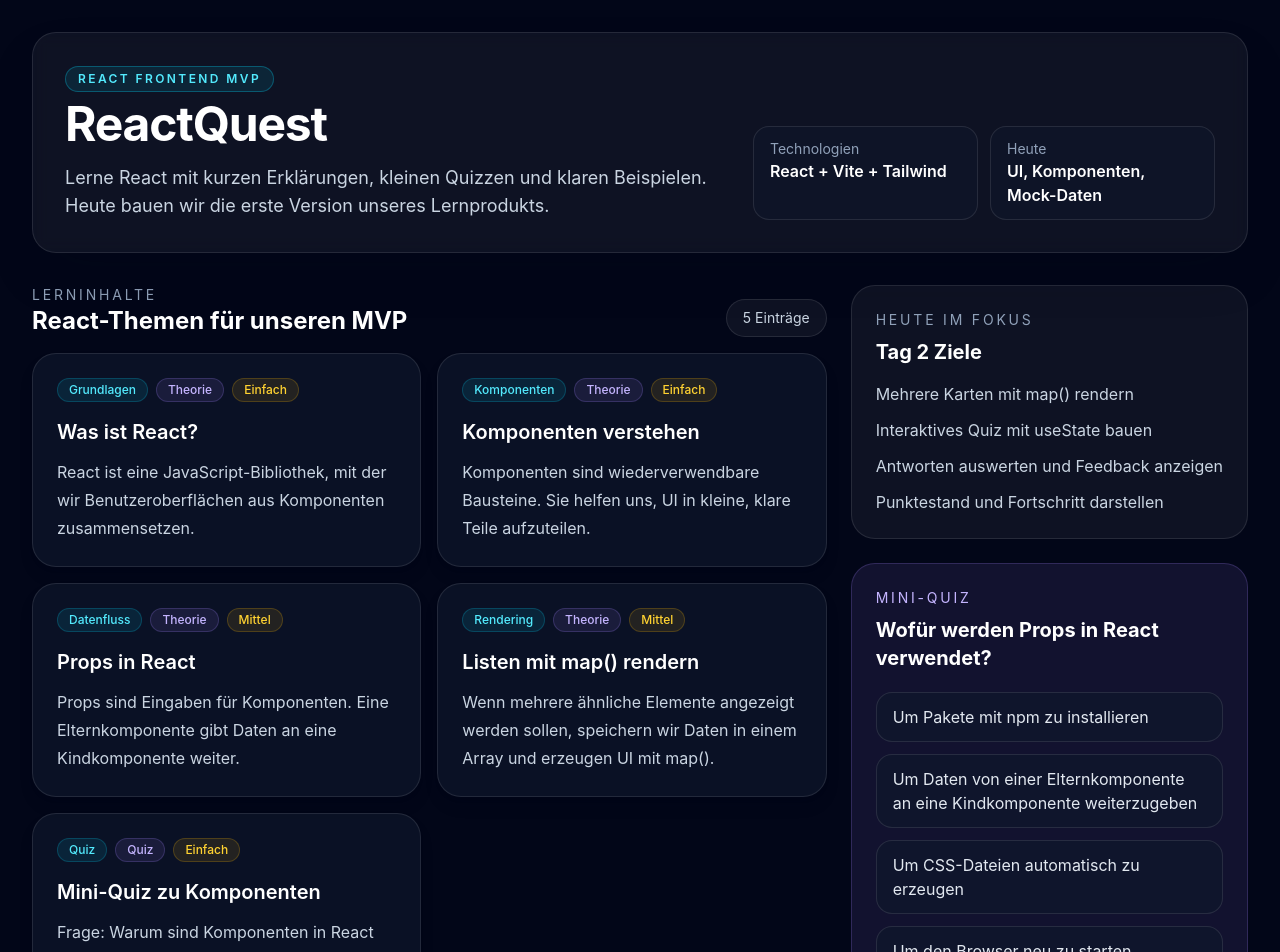
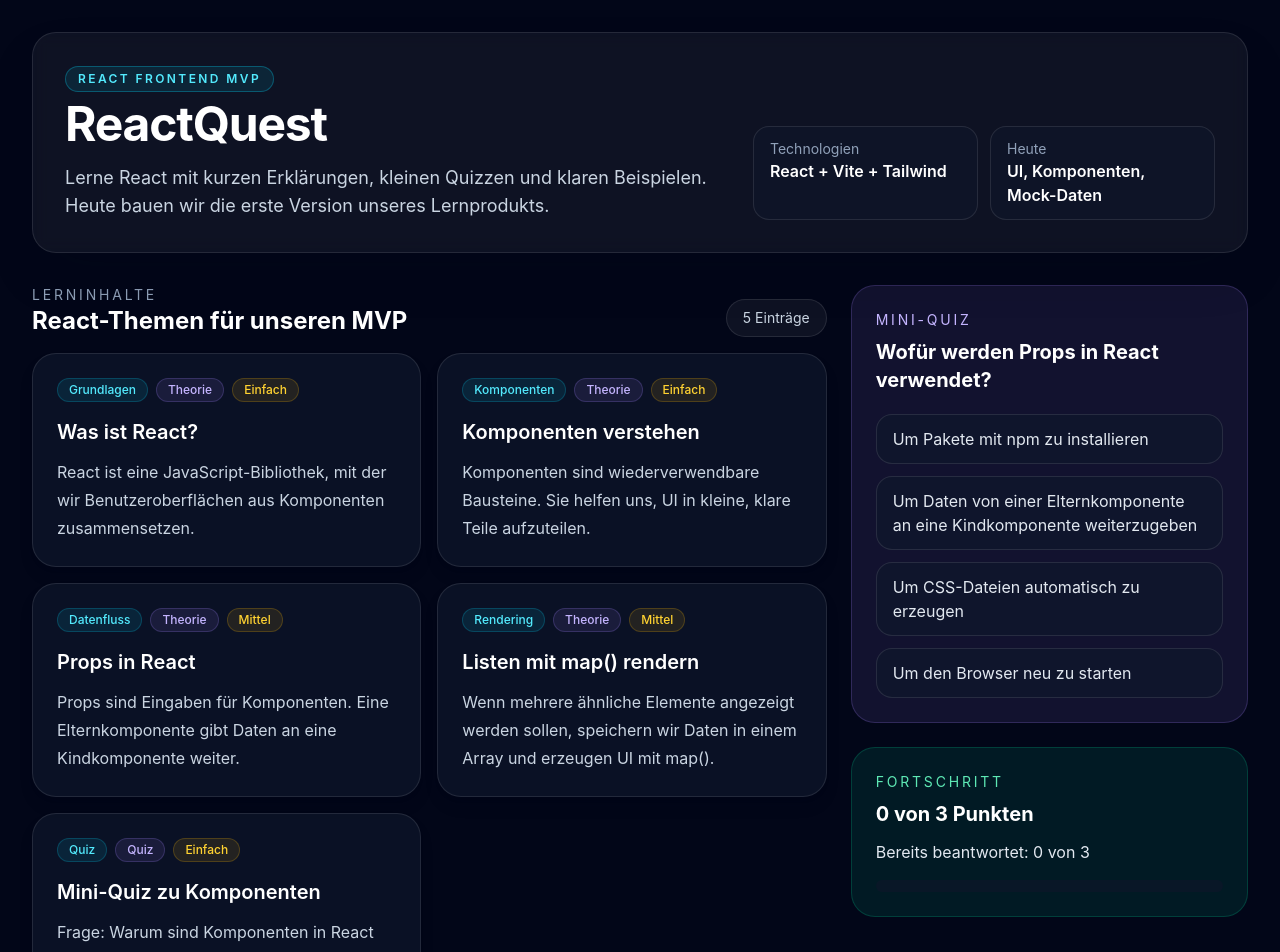
Before and after one commit to MKaracam90/M_K_React, a React (Vite) app: page / in a window 1280 px wide. Shown: the top 952 px of the page. Built offline with nearby package versions, Linux system fonts and the light colour scheme.

Commit message:
Implementiere Fortschrittanzeige.

```diff
--- a/src/App.jsx
+++ b/src/App.jsx
@@ -3,14 +3,31 @@ import Header from './components/Header'
 import LessonList from './components/LessonList'
 import GoalsCard from './components/GoalsCard'
 import QuizCard from './components/QuizCard'
+import ProgressCard from './components/ProgressCard'
 import { lessons } from './data/lessons'
 import { quizQuestions } from './data/quizQuestions'
 
 function App() {
   const [currentQuestionIndex, setCurrentQuestionIndex] = useState(0)
+  const [score, setScore] = useState(0)
+  const [answeredCount, setAnsweredCount] = useState(0)
 
   function handleNextQuestion() {
     setCurrentQuestionIndex((prev) => prev + 1)
+  }
+
+  function handleAnswerChecked(isCorrect) {
+    setAnsweredCount((prev) => prev + 1)
+
+    if (isCorrect) {
+      setScore((prev) => prev + 1)
+    }
+  }
+
+  function handleResetQuiz() {
+    setCurrentQuestionIndex(0)
+    setScore(0)
+    setAnsweredCount(0)
   }
 
   return (
@@ -23,11 +40,17 @@ function App() {
             <LessonList lessons={lessons} />
 
             <div className="flex flex-col gap-6">
-              <GoalsCard />
               <QuizCard
                 questionData={quizQuestions[currentQuestionIndex]}
                 onNextQuestion={handleNextQuestion}
                 isLastQuestion={currentQuestionIndex === quizQuestions.length - 1}
+                onResetQuiz={handleResetQuiz}
+                onAnswerChecked={handleAnswerChecked}
+              />
+              <ProgressCard
+                score={score}
+                answeredCount={answeredCount}
+                totalQuestions={quizQuestions.length}
               />
             </div>
           </main>
--- /dev/null
+++ b/src/components/ProgressCard.jsx
@@ -0,0 +1,24 @@
+export default function ProgressCard({ score, answeredCount, totalQuestions }) {
+  return (
+    <aside className="rounded-3xl border border-emerald-400/20 bg-emerald-400/10 p-6">
+      <p className="text-sm uppercase tracking-[0.2em] text-emerald-300">
+        Fortschritt
+      </p>
+
+      <h2 className="mt-2 text-xl font-bold text-white">
+        {score} von {totalQuestions} Punkten
+      </h2>
+
+      <p className="mt-3 text-slate-200">
+        Bereits beantwortet: {answeredCount} von {totalQuestions}
+      </p>
+
+      <div className="mt-4 h-3 overflow-hidden rounded-full bg-slate-900/60">
+        <div
+          className="h-full rounded-full bg-emerald-400 transition-all"
+          style={{ width: `${(answeredCount / totalQuestions) * 100}%` }}
+        />
+      </div>
+    </aside>
+  )
+}
--- a/src/components/QuizCard.jsx
+++ b/src/components/QuizCard.jsx
@@ -4,7 +4,8 @@ export default function QuizCard({
     questionData,
     onNextQuestion,
     isLastQuestion,
-    onResetQuiz
+    onResetQuiz,
+    onAnswerChecked
  }) {
 
     const [hasAnswered, setHasAnswered] = useState(false)
@@ -22,6 +23,7 @@ export default function QuizCard({
         setHasAnswered(true)
 
         const isCorrect = option === questionData.correctAnswer
+        onAnswerChecked(isCorrect)
     }
 
     function getButtonClasses(option) {
```
